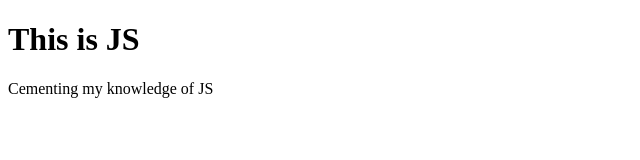
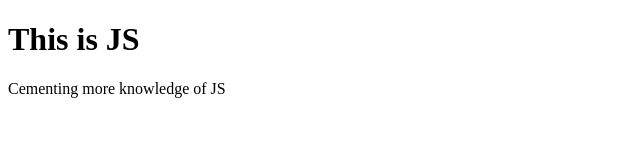
Before and after one commit to Pi-hils/models, a plain HTML site: page re_models/index.html in a window 1280 px wide. Shown: the full height of the page, 0-640 px from the left. Drawn offline with Linux system fonts and the light colour scheme.

Commit message:
JS course

```diff
--- a/re_models/index.html
+++ b/re_models/index.html
@@ -9,7 +9,7 @@
 <body>
 
 <h1>This is JS</h1>
-<p>Cementing my knowledge of JS</p>
+<p>Cementing more knowledge of JS</p>
 
 </body>
 </html>
```
